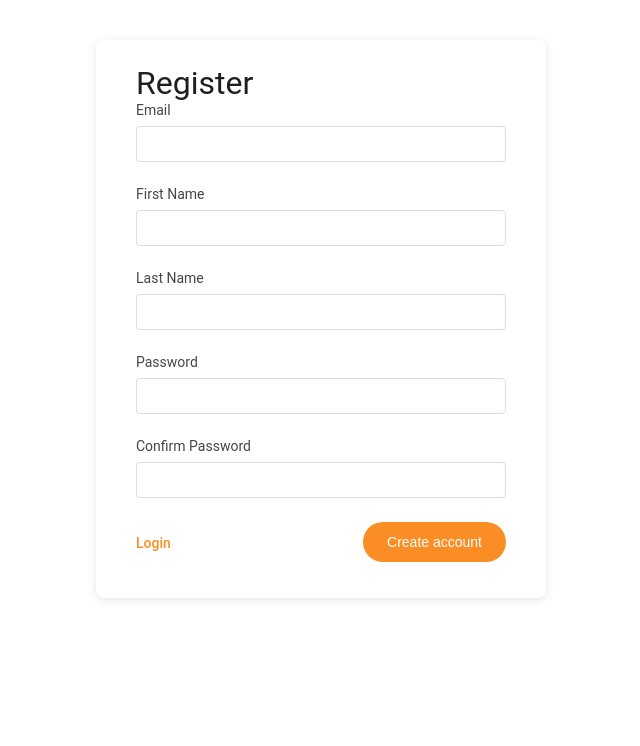
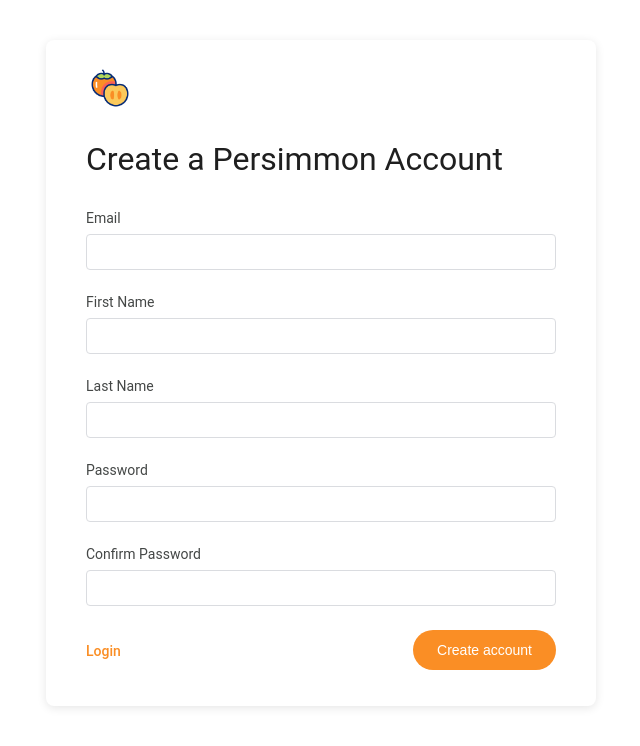
Before and after one commit to sunnybunnyy/training-dashboard, a React (Vite) app in the folder frontend/: page /register in a window 1280 px wide. Shown: the top 746 px of the page, without its empty margins (319-959 px from the left). Built offline with nearby package versions, Linux system fonts and the light colour scheme.

Commit message:
Fix margins on register page and add logo

```diff
--- a/frontend/src/components/Register.jsx
+++ b/frontend/src/components/Register.jsx
@@ -52,7 +52,10 @@ function Register() {
 
     return (
         <div className="register-container">
-            <h2>Register</h2>
+            <div className="logo-container">
+                <img src="/images/icon/persimmon.gif" alt="Persimmon Logo" className="logo" />
+            </div>
+            <h2>Create a Persimmon Account</h2>
             {error && <div className="error-message">{error}</div>}
 
             <form onSubmit={handleSubmit}>
--- a/frontend/src/styles/Login.css
+++ b/frontend/src/styles/Login.css
@@ -25,6 +25,7 @@
     font-size: 32px;
     font-weight: 400;
     margin-top: 0;
+    margin-bottom: 16px;
     color: #1f1f1f;
     text-align: left;
 }
@@ -34,7 +35,6 @@
     font-weight: 400;
     color: #1f1f1f;
     text-align: left;
-    margin-top: 16px;
     margin-bottom: 32px;
 }
 
--- a/frontend/src/styles/Register.css
+++ b/frontend/src/styles/Register.css
@@ -4,7 +4,7 @@
     border-radius: 8px;
     box-shadow: 0 2px 10px rgba(0, 0, 0, 0.1);
     padding: 24px 40px 36px;
-    width: 450px;
+    width: 550px;
     max-width: 100%;
     box-sizing: border-box;
     text-align: center;
@@ -14,7 +14,7 @@
 .register-container h2 {
     font-size: 32px;
     font-weight: 400;
-    margin-top: 0;
+    margin-bottom: 32px;
     color: #1f1f1f;
     text-align: left;
 }
```
Also changed, not shown: 1 other file (tests, documents, lock files or other folders).
